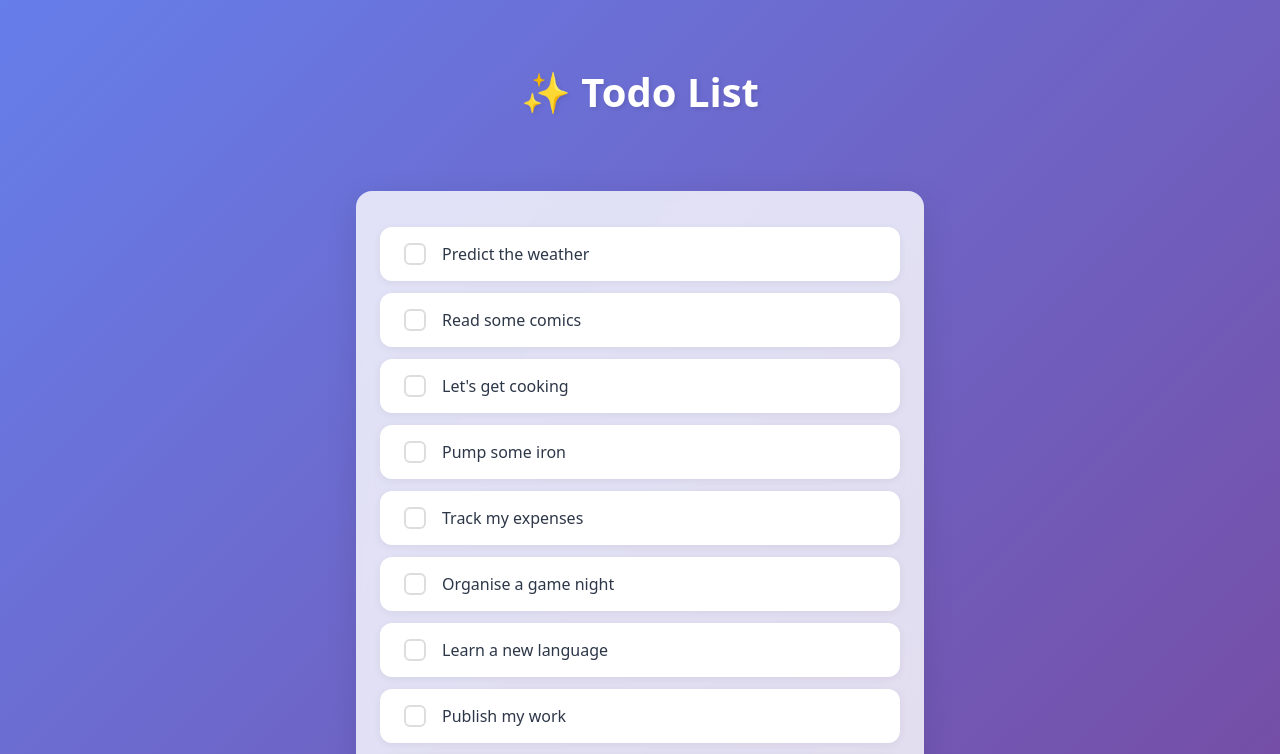
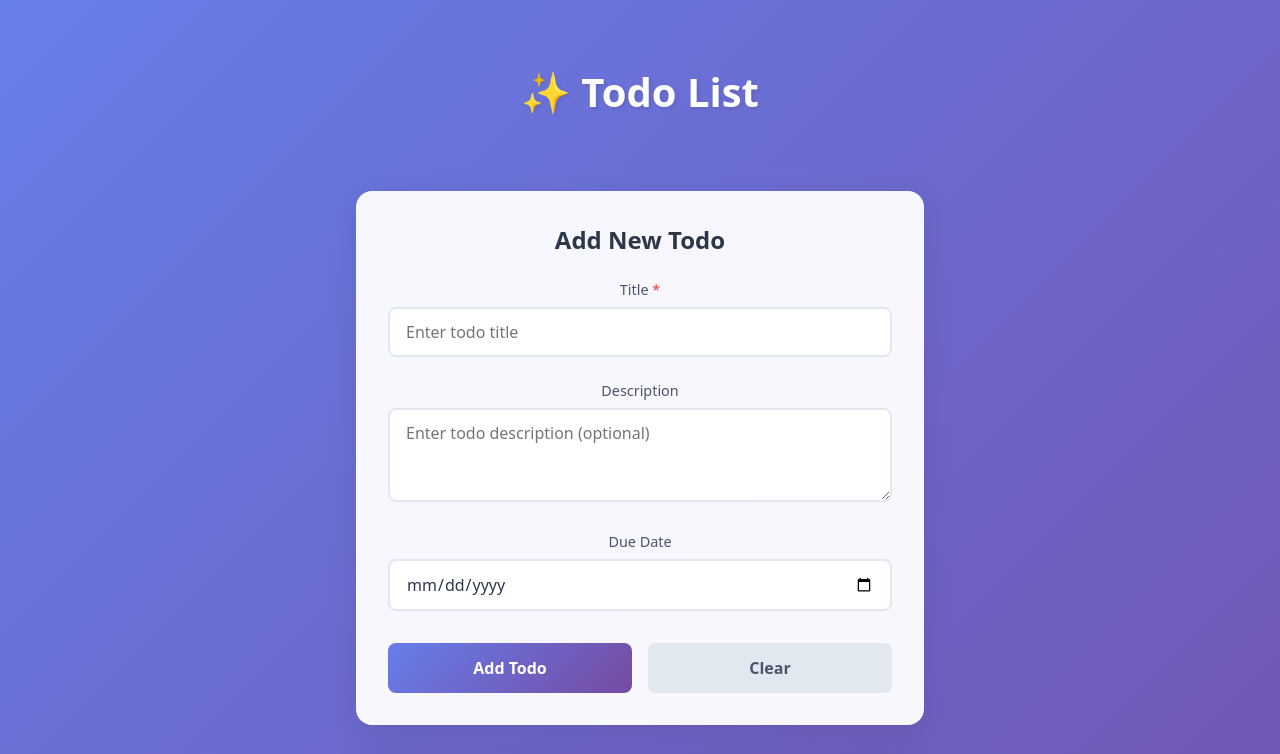
Before and after one commit to adityapryg/bm-vue-todo-app, a Vue app: page / in a window 1280 px wide. Shown: the top 754 px of the page. Built offline with nearby package versions, Linux system fonts and the light colour scheme; the HTML template or start-up script is replaced by a standard one.

Commit message:
Add TodoForm component with validation and update data structure
Co-authored-by: adityapryg <71654893+adityapryg@users.noreply.github.com>

```diff
--- a/src/App.vue
+++ b/src/App.vue
@@ -1,11 +1,28 @@
 <script setup lang="ts">
+import { ref } from 'vue'
 import AppHeader from './components/AppHeader.vue'
 import TodoList from './components/TodoList.vue'
+import TodoForm from './components/TodoForm.vue'
+import type { TodoFormData } from './components/TodoForm.vue'
+
+const todoListRef = ref<InstanceType<typeof TodoList> | null>(null)
+
+const handleCreateTodo = (data: TodoFormData): void => {
+  if (todoListRef.value) {
+    todoListRef.value.addTodo({
+      title: data.title,
+      description: data.description,
+      dueDate: data.dueDate,
+      checked: false,
+    })
+  }
+}
 </script>
 
 <template>
   <AppHeader />
-  <TodoList />
+  <TodoForm @create-todo="handleCreateTodo" />
+  <TodoList ref="todoListRef" />
 </template>
 
 <style>
--- a/src/components/ListItem.vue
+++ b/src/components/ListItem.vue
@@ -3,18 +3,32 @@
     <input type="checkbox" :checked="isChecked" @change="emit('update')" />
     <!-- We can put any element to this slot -->
     <span class="checkbox-custom"></span>
-    <span class="todo-text">
-      <slot></slot>
-    </span>
+    <div class="todo-content">
+      <span class="todo-text">
+        <slot></slot>
+      </span>
+      <span v-if="description" class="todo-description">{{ description }}</span>
+      <span v-if="dueDate" class="todo-due-date">📅 {{ formattedDueDate }}</span>
+    </div>
   </label>
 </template>
 
 <script lang="ts" setup>
-defineProps<{
+import { computed } from 'vue'
+
+const props = defineProps<{
   isChecked?: boolean | false
+  description?: string
+  dueDate?: string
 }>()
 
 const emit = defineEmits(['update'])
+
+const formattedDueDate = computed(() => {
+  if (!props.dueDate) return ''
+  const date = new Date(props.dueDate)
+  return date.toLocaleDateString('en-US', { month: 'short', day: 'numeric', year: 'numeric' })
+})
 </script>
 
 <style scoped>
@@ -88,17 +102,48 @@ label:hover .checkbox-custom {
   font-weight: bold;
 }
 
+.todo-content {
+  flex: 1;
+  display: flex;
+  flex-direction: column;
+  gap: 0.25rem;
+  text-align: left;
+  margin-right: 1rem;
+}
+
 .todo-text {
-  flex: 1;
-  text-align: left;
   color: #2d3748;
   font-size: 1rem;
   transition: all 0.3s ease;
-  margin-right: 1rem;
+  font-weight: 500;
+}
+
+.todo-description {
+  color: #718096;
+  font-size: 0.875rem;
+  line-height: 1.4;
+  margin-top: 0.25rem;
+}
+
+.todo-due-date {
+  color: #667eea;
+  font-size: 0.8rem;
+  font-weight: 500;
+  margin-top: 0.25rem;
 }
 
 .checked .todo-text {
   text-decoration: line-through;
   color: #a0aec0;
 }
+
+.checked .todo-description {
+  text-decoration: line-through;
+  color: #cbd5e0;
+}
+
+.checked .todo-due-date {
+  text-decoration: line-through;
+  color: #a0aec0;
+}
 </style>
--- /dev/null
+++ b/src/components/TodoForm.vue
@@ -0,0 +1,254 @@
+<template>
+  <div class="form-container">
+    <form @submit.prevent="handleSubmit" class="todo-form">
+      <h2 class="form-title">Add New Todo</h2>
+
+      <div class="form-group">
+        <label for="title" class="form-label">
+          Title <span class="required">*</span>
+        </label>
+        <input
+          id="title"
+          v-model="formData.title"
+          type="text"
+          class="form-input"
+          :class="{ 'input-error': errors.title }"
+          placeholder="Enter todo title"
+          @input="clearError('title')"
+        />
+        <span v-if="errors.title" class="error-message">{{ errors.title }}</span>
+      </div>
+
+      <div class="form-group">
+        <label for="description" class="form-label">Description</label>
+        <textarea
+          id="description"
+          v-model="formData.description"
+          class="form-input form-textarea"
+          placeholder="Enter todo description (optional)"
+          rows="3"
+        ></textarea>
+      </div>
+
+      <div class="form-group">
+        <label for="dueDate" class="form-label">Due Date</label>
+        <input
+          id="dueDate"
+          v-model="formData.dueDate"
+          type="date"
+          class="form-input"
+        />
+      </div>
+
+      <div class="form-actions">
+        <button type="submit" class="btn btn-primary">
+          Add Todo
+        </button>
+        <button type="button" class="btn btn-secondary" @click="resetForm">
+          Clear
+        </button>
+      </div>
+    </form>
+  </div>
+</template>
+
+<script lang="ts" setup>
+import { reactive } from 'vue'
+
+export type TodoFormData = {
+  title: string
+  description: string
+  dueDate: string
+}
+
+const emit = defineEmits<{
+  'create-todo': [data: TodoFormData]
+}>()
+
+const formData = reactive<TodoFormData>({
+  title: '',
+  description: '',
+  dueDate: '',
+})
+
+const errors = reactive<{ title?: string }>({})
+
+const clearError = (field: keyof typeof errors): void => {
+  delete errors[field]
+}
+
+const validateForm = (): boolean => {
+  let isValid = true
+
+  if (!formData.title.trim()) {
+    errors.title = 'Title is required'
+    isValid = false
+  }
+
+  return isValid
+}
+
+const handleSubmit = (): void => {
+  if (validateForm()) {
+    emit('create-todo', {
+      title: formData.title.trim(),
+      description: formData.description.trim(),
+      dueDate: formData.dueDate,
+    })
+    resetForm()
+  }
+}
+
+const resetForm = (): void => {
+  formData.title = ''
+  formData.description = ''
+  formData.dueDate = ''
+  delete errors.title
+}
+</script>
+
+<style scoped>
+.form-container {
+  max-width: 600px;
+  margin: 0 auto 2rem;
+  padding: 0 1rem;
+}
+
+.todo-form {
+  background: rgba(255, 255, 255, 0.95);
+  backdrop-filter: blur(10px);
+  border-radius: 16px;
+  padding: 2rem;
+  box-shadow: 0 8px 32px rgba(0, 0, 0, 0.1);
+}
+
+.form-title {
+  font-size: 1.5rem;
+  color: #2d3748;
+  margin-bottom: 1.5rem;
+  font-weight: 600;
+}
+
+.form-group {
+  margin-bottom: 1.5rem;
+}
+
+.form-label {
+  display: block;
+  color: #4a5568;
+  font-size: 0.9rem;
+  font-weight: 500;
+  margin-bottom: 0.5rem;
+}
+
+.required {
+  color: #e53e3e;
+}
+
+.form-input {
+  width: 100%;
+  padding: 0.75rem 1rem;
+  font-size: 1rem;
+  color: #2d3748;
+  background: white;
+  border: 2px solid #e2e8f0;
+  border-radius: 8px;
+  transition: all 0.2s ease;
+  font-family: inherit;
+}
+
+.form-input:focus {
+  outline: none;
+  border-color: #667eea;
+  box-shadow: 0 0 0 3px rgba(102, 126, 234, 0.1);
+}
+
+.form-input:hover:not(:focus) {
+  border-color: #cbd5e0;
+}
+
+.form-textarea {
+  resize: vertical;
+  min-height: 80px;
+}
+
+.input-error {
+  border-color: #e53e3e;
+}
+
+.input-error:focus {
+  box-shadow: 0 0 0 3px rgba(229, 62, 62, 0.1);
+}
+
+.error-message {
+  display: block;
+  color: #e53e3e;
+  font-size: 0.85rem;
+  margin-top: 0.5rem;
+}
+
+.form-actions {
+  display: flex;
+  gap: 1rem;
+  margin-top: 2rem;
+}
+
+.btn {
+  flex: 1;
+  padding: 0.875rem 1.5rem;
+  font-size: 1rem;
+  font-weight: 600;
+  border: none;
+  border-radius: 8px;
+  cursor: pointer;
+  transition: all 0.2s ease;
+  font-family: inherit;
+}
+
+.btn-primary {
+  background: linear-gradient(135deg, #667eea 0%, #764ba2 100%);
+  color: white;
+}
+
+.btn-primary:hover {
+  transform: translateY(-2px);
+  box-shadow: 0 4px 12px rgba(102, 126, 234, 0.4);
+}
+
+.btn-primary:active {
+  transform: translateY(0);
+}
+
+.btn-secondary {
+  background: #e2e8f0;
+  color: #4a5568;
+}
+
+.btn-secondary:hover {
+  background: #cbd5e0;
+  transform: translateY(-2px);
+}
+
+.btn-secondary:active {
+  transform: translateY(0);
+}
+
+/* Responsive design */
+@media (max-width: 640px) {
+  .todo-form {
+    padding: 1.5rem;
+  }
+
+  .form-title {
+    font-size: 1.25rem;
+  }
+
+  .form-actions {
+    flex-direction: column;
+  }
+
+  .btn {
+    width: 100%;
+  }
+}
+</style>
--- a/src/components/TodoList.vue
+++ b/src/components/TodoList.vue
@@ -2,7 +2,12 @@
   <div class="todo-container">
     <ul class="todo-list">
       <li v-for="(item, index) in sortedList" :key="item.title + index">
-        <ListItem :isChecked="item.checked" @update="updateItem(item)">
+        <ListItem
+          :isChecked="item.checked"
+          :description="item.description"
+          :dueDate="item.dueDate"
+          @update="updateItem(item)"
+        >
           {{ item.title }}
         </ListItem>
       </li>
@@ -17,6 +22,8 @@ import type { Ref } from 'vue'
 
 type Item = {
   title: string
+  description?: string
+  dueDate?: string
   checked?: boolean
 }
 
@@ -72,6 +79,13 @@ const sortedList = computed(() =>
   [...storageItems.value].sort((a, b) => (a.checked ? 1 : 0) - (b.checked ? 1 : 0)),
 )
 
+const addTodo = (newItem: Item): void => {
+  storageItems.value.unshift(newItem)
+  setToStorage(storageItems.value)
+}
+
+defineExpose({ addTodo })
+
 onMounted(() => {
   storageItems.value = getFromStorage()
   initListItems()
```
